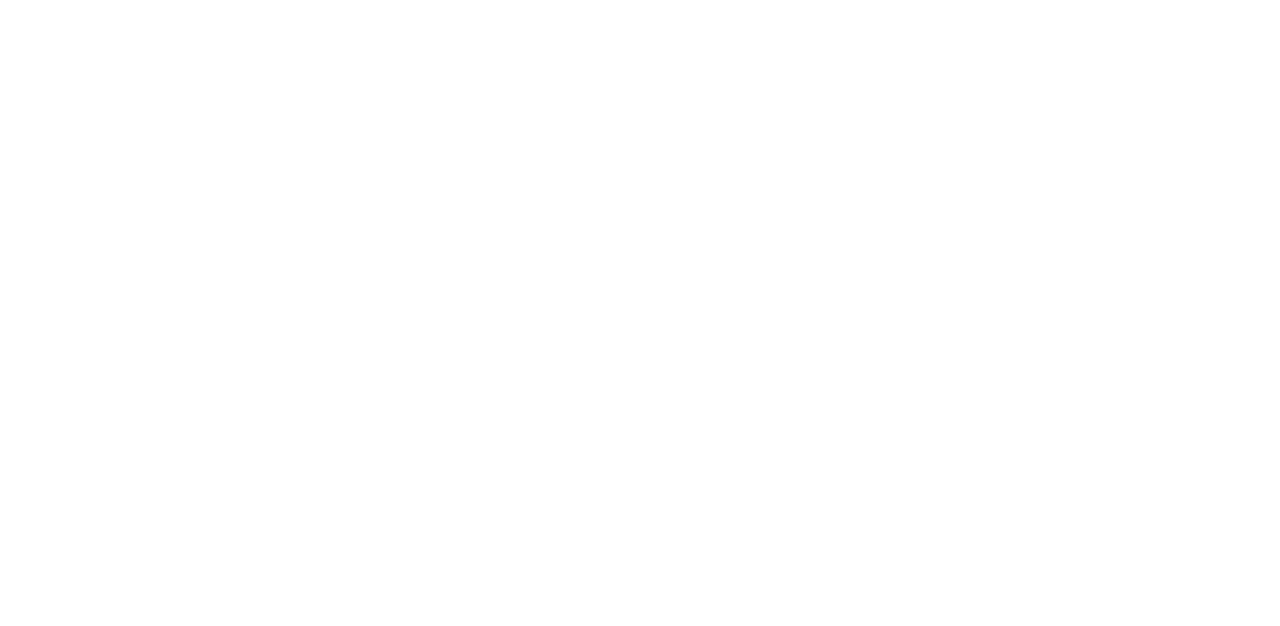
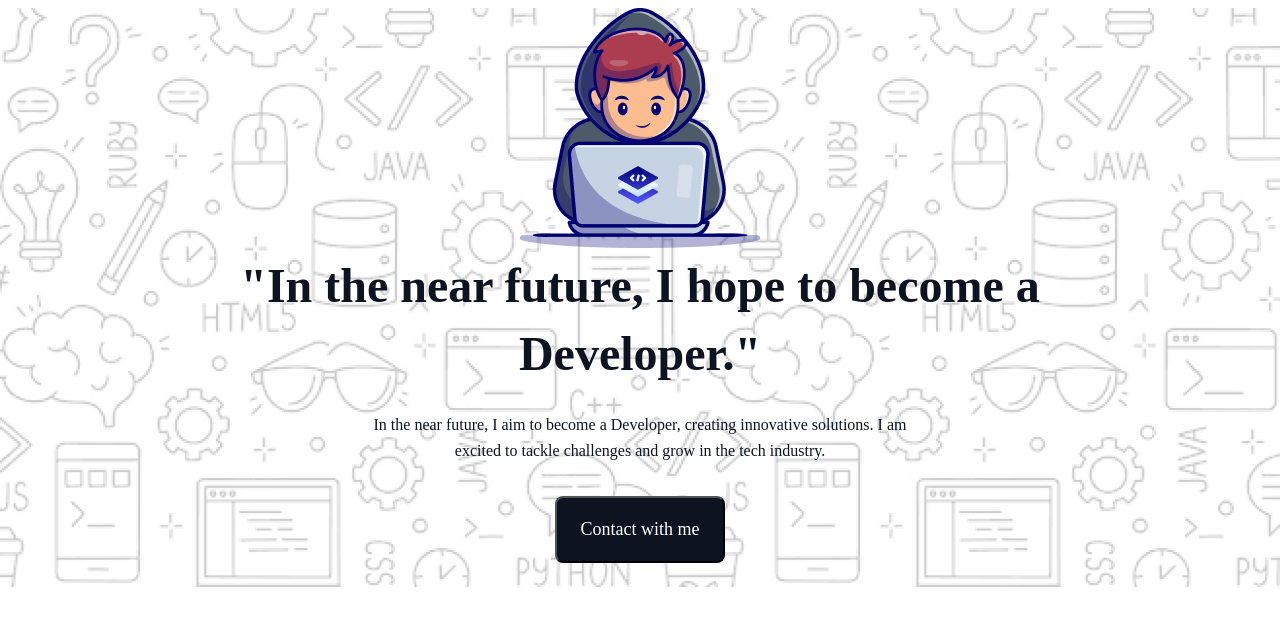
Before and after one commit to SM-Sowrov6/Assignment-1, a plain HTML site: page index.html in a window 1280 px wide. Drawn offline with Linux system fonts and the light colour scheme.

Commit message:
added desktop-1

```diff
--- a/index.html
+++ b/index.html
@@ -3,9 +3,18 @@
 <head>
     <meta charset="UTF-8">
     <meta name="viewport" content="width=device-width, initial-scale=1.0">
+    <link rel="stylesheet" href="style/style.css">
     <title>Assignment-1</title>
 </head>
 <body>
+    <section class="firstpage">
+        <div class="heropic"><img src="assets/Group.png" alt=""></div>
+        <div><h1 class="headline">"In the near future, I hope to become a Developer."</h1>
+
+        <p>In the near future, I aim to become a Developer, creating innovative solutions. I am excited to tackle challenges and grow in the tech industry.</p>
+    </div>
+        <div class=""><button class="btn">Contact with me</button></div>
+    </section>
 
 </body>
 </html>
--- /dev/null
+++ b/style/style.css
@@ -0,0 +1,45 @@
+/* firstpage */
+
+.firstpage{
+        background: url(../assets/Hero-bg.png);
+        position: absolute;
+    width: auto;
+    height: auto;
+    left: 0;
+    right: 0;
+    display: flex;
+    justify-items: center;
+    display: block;
+    text-align: center;
+}
+.headline{
+    color: rgb(13, 19, 33);
+    font-family: Azeret Mono;
+    font-size: 48px;
+    font-weight: 800;
+    line-height: 68px;
+    letter-spacing: 0%;
+    text-align: center;
+    margin: 0px 200px;
+}
+p{
+    color: rgb(13, 19, 33);
+    font-family: Azeret Mono;
+    font-size: 16px;
+    font-weight: 400;
+    line-height: 26px;
+    letter-spacing: 0%;
+    text-align: center;
+    margin: 24px 350px 32px 350px;
+}
+.btn{
+        border-radius: 8px;
+    background: rgb(13, 19, 33);
+    padding: 21px 24px 21px 24px;
+    margin-bottom: 24px;
+    color: rgb(255, 255, 255);
+    font-family: Azeret Mono;
+    font-size: 18px;
+    font-weight: 500;
+    text-align: center;
+    }
```
